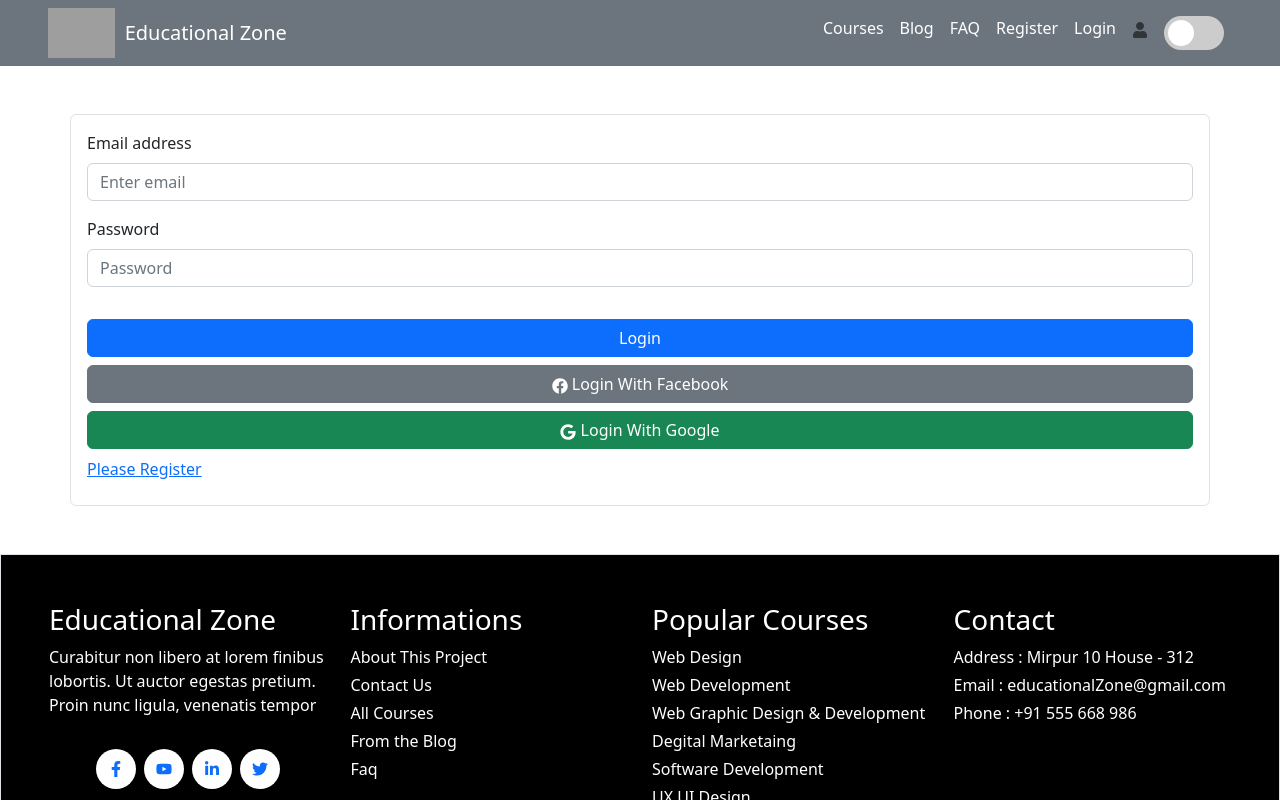
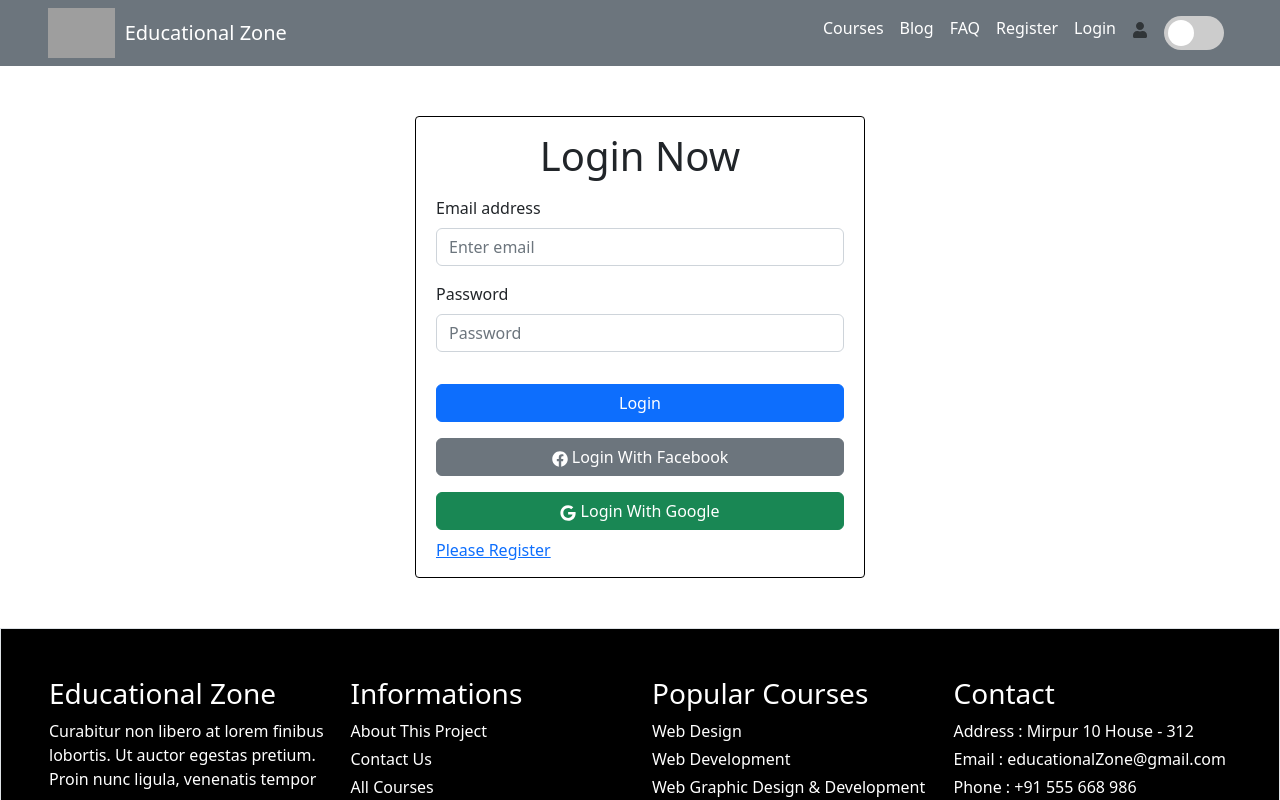
Before and after one commit to Mazharul430106/educational-zone-clientsite-repo, a React (Create React App) app: page /login in a window 1280 px wide. Shown: the top 800 px of the page. Built offline with nearby package versions, Linux system fonts and the light colour scheme; no server answers; grey boxes are pictures that could not be loaded.

Commit message:
modified register and login page

```diff
--- a/src/Pages/CourseDescription/CourseDescription.js
+++ b/src/Pages/CourseDescription/CourseDescription.js
@@ -12,7 +12,7 @@ const CourseDescription = ({ course }) => {
                     <h6 className="card-title"><Link className='text-black text-decoration-none' to={`/checkout/${_id}`}>{title}</Link> </h6>
                     <p>{details.length > 50 ? <>{details.slice(0, 100)} <Link >Read More</Link>  </> : { details }}</p>
                     <p> <strong>Price : $</strong>{price} Tk</p>
-                    <Link to=''>
+                    <Link className='mx-auto' to=''>
                         <Button className='px-3'>Sign up for a course</Button>
                     </Link>
                 </div>
--- a/src/Pages/Login/Login.js
+++ b/src/Pages/Login/Login.js
@@ -62,7 +62,19 @@ const Login = () => {
     }
 
     return (
-        <Container className=' border p-3 pb-4 mt-5 rounded'>
+        <div className='px-3'>
+            <div style={{
+                width: '100%',
+                maxWidth: '450px',
+                margin: '50px auto',
+                border: '1px solid black',
+                padding: '15px 20px',
+                borderRadius: '4px'
+            }}>
+                <div>
+                    <h1 className='text-center mb-3 '>Login Now</h1>
+                </div>
+
                 <Form onSubmit={handleSubmitFormLogin}>
                     <Form.Group className="mb-3" controlId="formBasicEmail">
                         <Form.Label>Email address</Form.Label>
@@ -81,10 +93,12 @@ const Login = () => {
                         Login
                     </Button>
                 </Form>
-            <Button onClick={handleSignInFacebook} variant="secondary" className='w-100 mt-2 mb-2'> <FaFacebook></FaFacebook> Login With Facebook</Button>
+                <Button onClick={handleSignInFacebook} variant="secondary" className='w-100 mt-3 mb-3'> <FaFacebook></FaFacebook> Login With Facebook</Button>
                 <Button onClick={handleSignInGoogle} variant="success" className='w-100 mb-2'> <FaGoogle></FaGoogle> Login With Google</Button>
                 <Link to='/register'>Please Register</Link>
-        </Container>
+            </div>
+        </div>
+
     );
 };
 
--- a/src/Pages/Register/Register.js
+++ b/src/Pages/Register/Register.js
@@ -8,7 +8,7 @@ import { AuthContext } from '../../Contexts/AuthProvider';
 
 const Register = () => {
 
-    const { createUser , updateUserProfile} = useContext(AuthContext);
+    const { createUser, updateUserProfile } = useContext(AuthContext);
     const [acepte, setAcepte] = useState(false);
     const [success, setSuccess] = useState('');
 
@@ -27,22 +27,22 @@ const Register = () => {
                 console.log(user);
                 form.reset();
                 setSuccess('Registration Succesfull.');
-                handleUpdateUserProfile(name,photoUrl);
+                handleUpdateUserProfile(name, photoUrl);
             })
             .catch(error => {
                 console.error('error', error);
             })
     }
 
-    const handleUpdateUserProfile = (name, photoUrl)=>{
+    const handleUpdateUserProfile = (name, photoUrl) => {
         const profile = {
             displayName: name,
             photoURL: photoUrl
         }
         updateUserProfile(profile)
-        .then(()=>{})
-        .catch(error=> {
-            console.log('error',error);
+            .then(() => { })
+            .catch(error => {
+                console.log('error', error);
             })
     }
 
@@ -51,24 +51,33 @@ const Register = () => {
     }
 
     return (
-        <Container className=' border p-5 mt-5 rounded'>
+        <div>
+            <div style={{
+                width: '100%',
+                maxWidth: '450px',
+                margin: '50px auto',
+                border: '1px solid black',
+                padding: '15px 20px',
+                borderRadius: '4px'
+            }}>
+
                 <Form onSubmit={handleSubmitFormRegister}>
                     <Form.Group className="mb-3" controlId="formBasicEmail">
                         <Form.Label>Name</Form.Label>
-                    <Form.Control type="text" name='name' placeholder="Enter name" required/>
+                        <Form.Control type="text" name='name' placeholder="Enter name" required />
                     </Form.Group>
                     <Form.Group className="mb-3" controlId="formBasicEmail">
                         <Form.Label>Photo_URL</Form.Label>
-                    <Form.Control type="text" name='Url' placeholder="Enter Url" required/>
+                        <Form.Control type="text" name='Url' placeholder="Enter Url" required />
                     </Form.Group>
                     <Form.Group className="mb-3" controlId="formBasicEmail">
                         <Form.Label>Email</Form.Label>
-                    <Form.Control type="email" name='email' placeholder="Enter email" required/>
+                        <Form.Control type="email" name='email' placeholder="Enter email" required />
                     </Form.Group>
 
                     <Form.Group className="mb-3" controlId="formBasicPassword">
                         <Form.Label>Password</Form.Label>
-                    <Form.Control type="password" name='password' placeholder="Password" required/>
+                        <Form.Control type="password" name='password' placeholder="Password" required />
                     </Form.Group>
 
                     <Form.Group>
@@ -85,7 +94,9 @@ const Register = () => {
                         Register
                     </Button>
                 </Form>
-        </Container>
+
+            </div>
+        </div>
     );
 };
 
```
Lines whose indentation alone changed are shown as unchanged.
